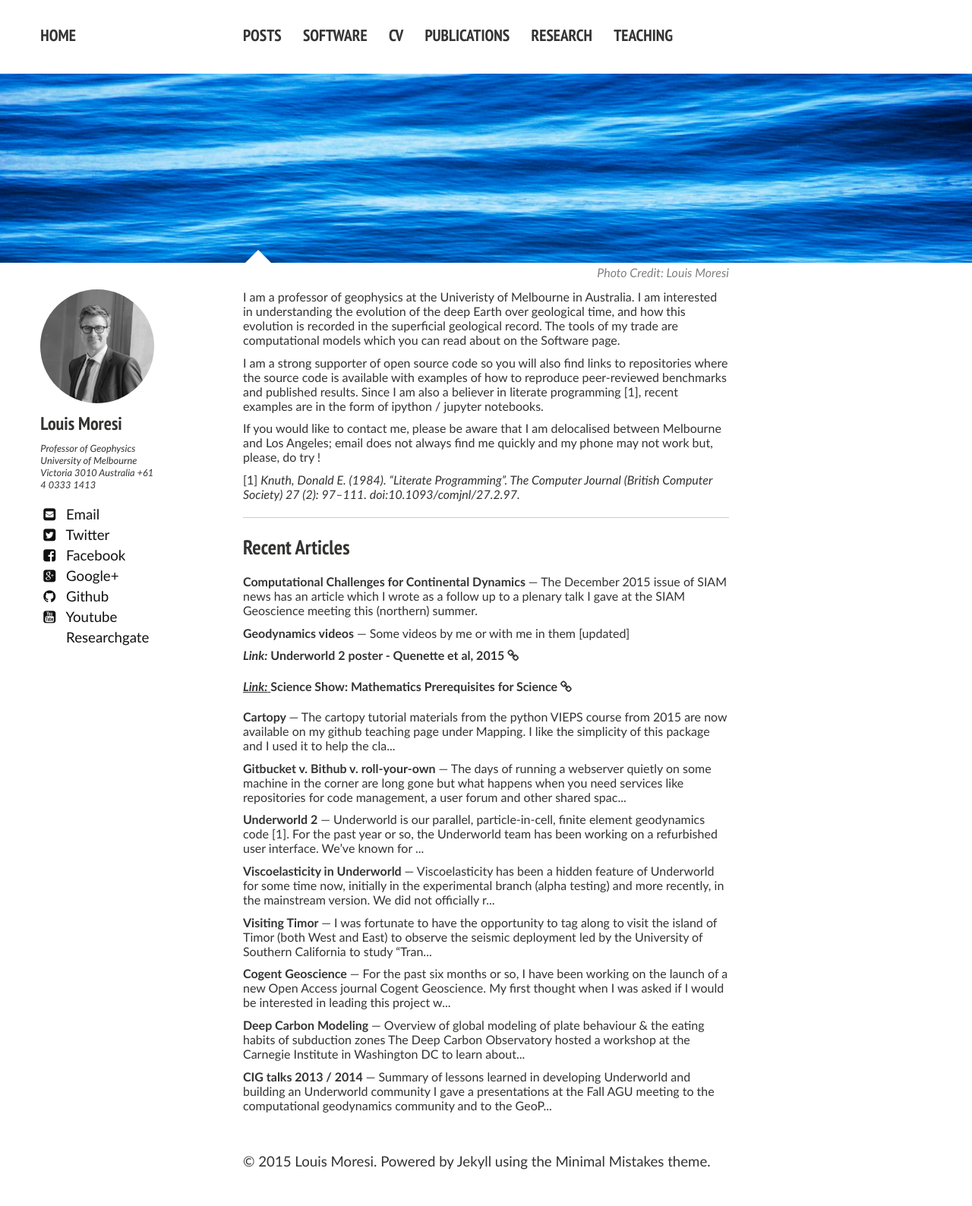
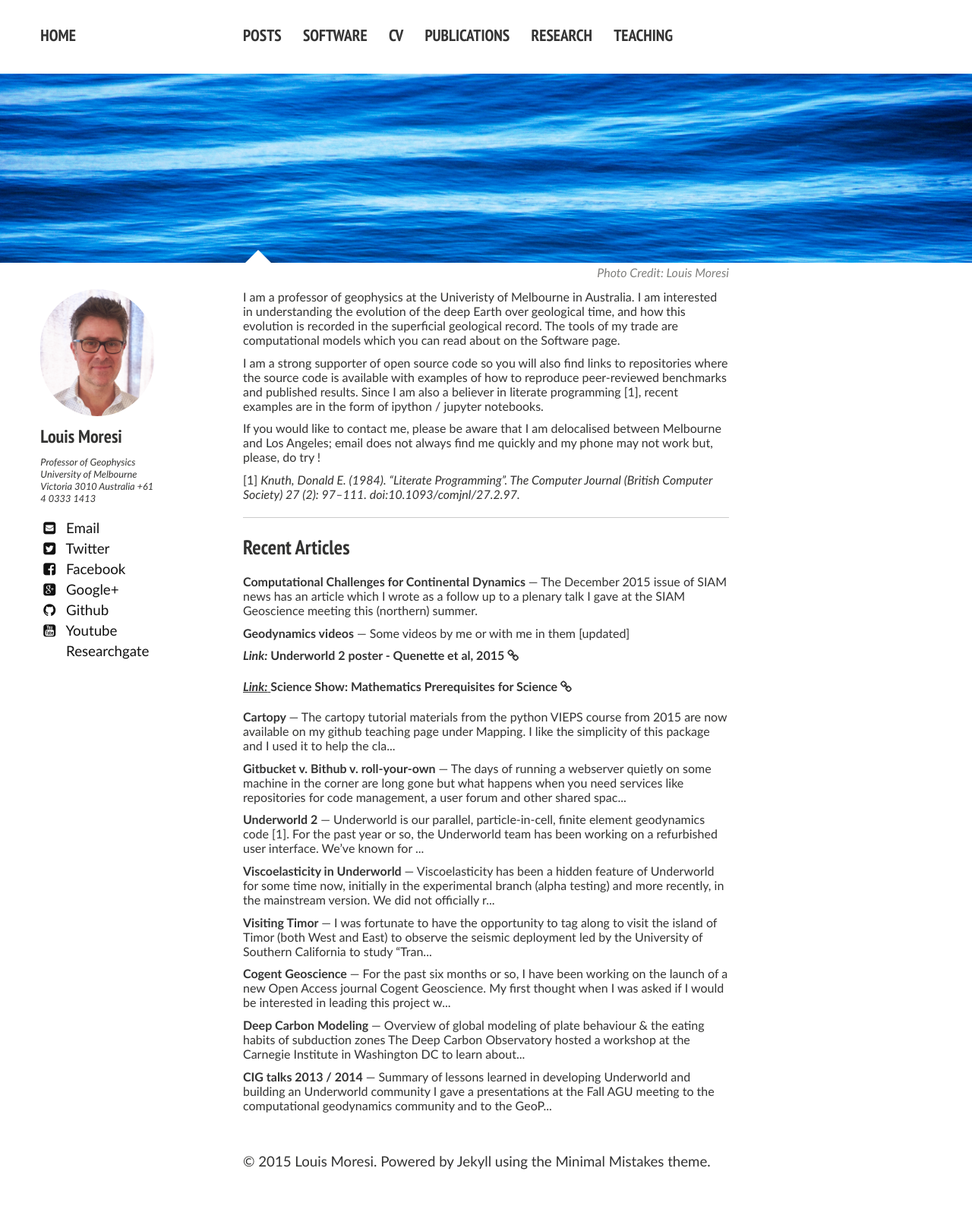
Before and after one commit to lmoresi/lmoresi.github.io, a Jekyll site: the page built from index.md, in a window 1280 px wide. Shown: the whole page at 76% size. Built offline with Jekyll 4.4.1, drawn with Linux system fonts in a browser that asks for light colours; nearby versions of some CDN libraries.

Commit message:
Try updated picture of me

```diff
--- a/_config.yml
+++ b/_config.yml
@@ -28,7 +28,7 @@ default-post-image: site/DSCF3873.jpg
 # Site owner
 owner:
   name: "Louis Moresi"
-  avatar: LM-SFMugShot.jpg
+  avatar: LM-LAMugShot.jpg
   bio: "Professor of Geophysics \n University of Melbourne \n Victoria 3010 Australia \n +61 4 0333 1413"
   email: louis.moresi@unimelb.edu.au
   disqus-shortname: louismoresi
```
Also changed, not shown: images/site/LM-LAMugShot.jpg (added).
